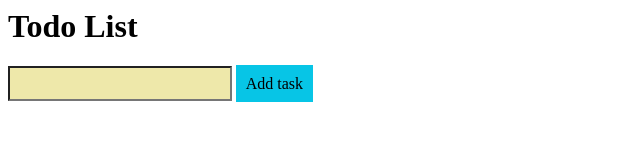
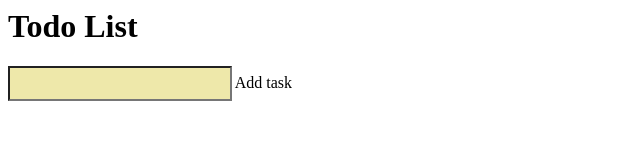
Before and after one commit to amarukorp/todolist, a plain HTML site: page index.html in a window 1280 px wide. Shown: the whole page, without its empty margins (0-640 px from the left). Drawn offline with Linux system fonts and the light colour scheme.

Commit message:
modifed html

```diff
--- a/index.html
+++ b/index.html
@@ -9,7 +9,7 @@
 <body>
     <h1>Todo List</h1>
     <input id="input">
-    <span id="addTaskButton" class="button"> Add task</span>
+    <span id="addTaskButton" class="butgitton"> Add task</span>
     <ul id="listOfTasks"></ul>
     <script src="./addTask.js"> </script>
 </body>
```
